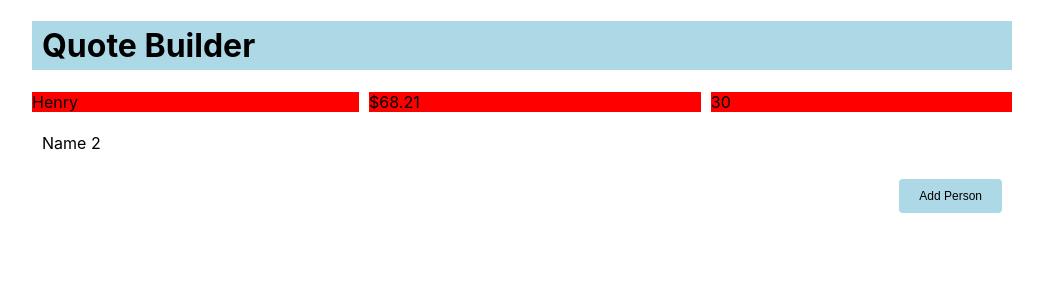
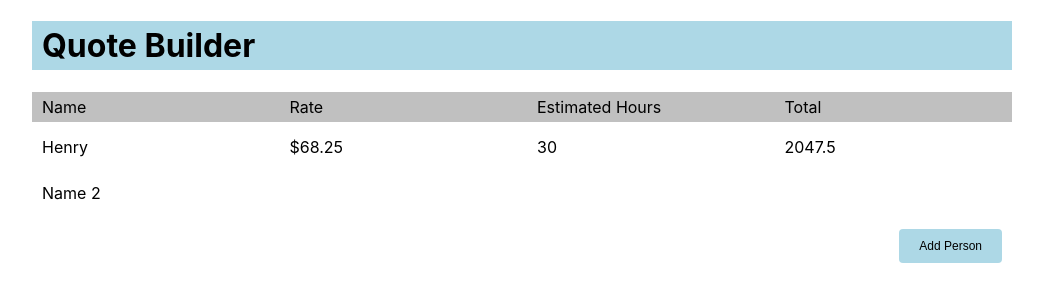
Before and after one commit to halpert3/estimating-app-mirrored, a React (Create React App) app: page / in a window 1280 px wide. Shown: the top 302 px of the page, without its empty margins (118-1161 px from the left). Built offline with nearby package versions, Linux system fonts and the light colour scheme.

Commit message:
tweaked grid and formatting

```diff
--- a/src/Project.css
+++ b/src/Project.css
@@ -18,14 +18,27 @@ p {
     padding: 5px 10px;
 }
 
+.header-container {
+    display: grid;
+    grid-template-columns: repeat(4, 1fr);
+    grid-gap: 10px;
+    margin-bottom: 10px;
+    background-color: silver;
+}
+
+#headers {
+    padding: 5px 10px;
+}
+
 .chart-container {
     display: grid;
-    grid-template-columns: auto auto auto;
+    grid-template-columns: repeat(4, 1fr);
     grid-gap: 10px;
+    margin-top: 10px;
 }
 
 .chart-container>div {
-    background-color: red;
+    padding: 5px 10px;
 }
 
 button {
--- a/src/Project.js
+++ b/src/Project.js
@@ -4,18 +4,25 @@ import './Project.css'
 class Project extends React.Component {
     state = {
         name: "Henry",
-        rate: "$68.21",
-        estimated_hours: "30"
+        rate: 68.25,
+        estimated_hours: 30
     }
     render() {
         return (
             <div className="grid-container">
                 <div className="middle-col">
                     <h1>Quote Builder</h1>
+                    <div className="header-container">
+                        <div id="headers">Name</div>
+                        <div id="headers">Rate</div>
+                        <div id="headers">Estimated Hours</div>
+                        <div id="headers">Total</div>
+                    </div>
                     <div className="chart-container">
                         <div>{this.state.name}</div>
-                        <div>{this.state.rate}</div>
+                        <div>${this.state.rate}</div>
                         <div>{this.state.estimated_hours}</div>
+                        <div>{this.state.estimated_hours * this.state.rate}</div>
                     </div>
                     <p>Name 2</p>
                     <p><button type="button">Add Person</button></p>
```
